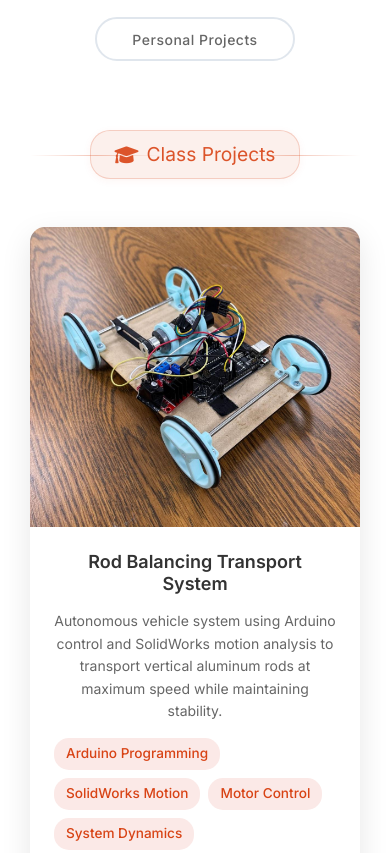
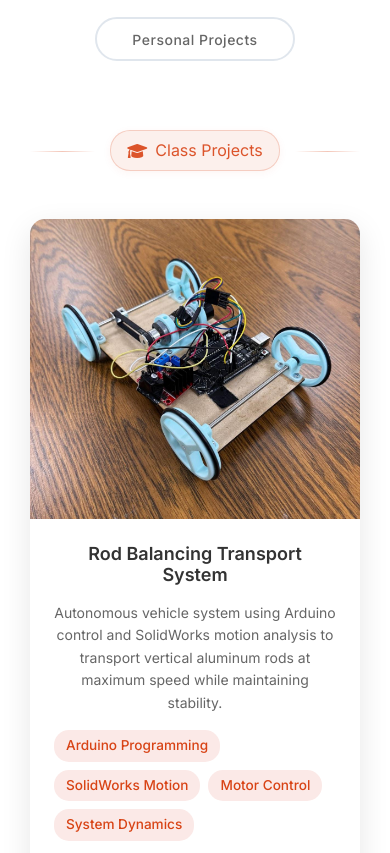
Before and after one commit to briansahagian/portfolio, a plain HTML site: page index.html in a window 390 px wide. Shown: the part 3208-4061 px from the top of the page. Drawn offline with nearby package versions, Linux system fonts and the light colour scheme.

Commit message:
adjust page breaks

```diff
--- a/assets/css/style.css
+++ b/assets/css/style.css
@@ -806,7 +806,7 @@ section {
     content: '';
     position: absolute;
     left: 0;
-    right: 60%;
+    right: calc(50% + 160px);
     top: 50%;
     height: 1px;
     background: linear-gradient(to right, transparent, rgba(216, 67, 21, 0.3), transparent);
@@ -815,7 +815,7 @@ section {
 .project-section-break::after {
     content: '';
     position: absolute;
-    left: 60%;
+    left: calc(50% + 160px);
     right: 0;
     top: 50%;
     height: 1px;
@@ -1447,6 +1447,20 @@ section {
         margin: 1rem 0;
     }
 
+    /* Project section breaks mobile fixes */
+    .project-section-break::before {
+        right: calc(50% + 100px);
+    }
+
+    .project-section-break::after {
+        left: calc(50% + 100px);
+    }
+
+    .project-section-title {
+        font-size: 1rem;
+        padding: 0.4rem 1rem;
+    }
+
     /* Footer mobile fixes */
     .footer-content {
         flex-direction: column;
```
